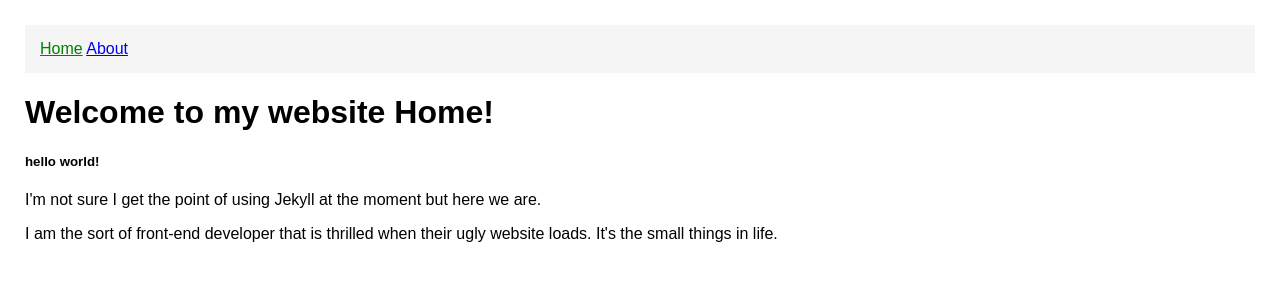
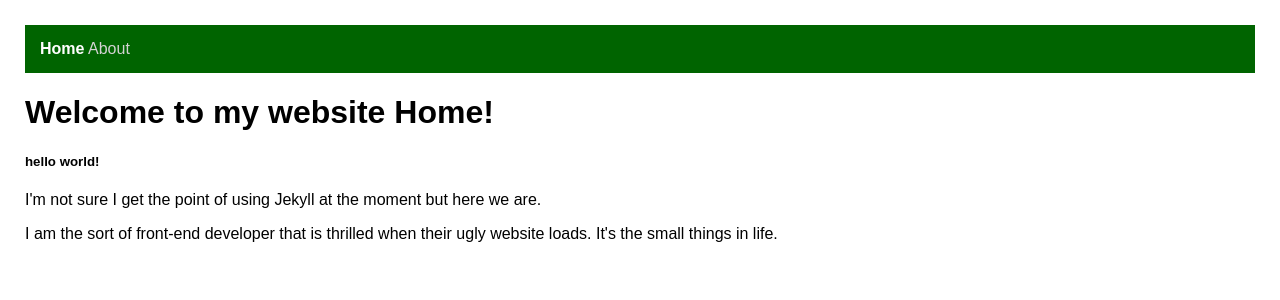
Before and after one commit to alandler/alandler.github.io, a Jekyll site: the page built from index.markdown, in a window 1280 px wide. Shown: the top 300 px of the page. Built offline with Jekyll 4.4.1, drawn with Linux system fonts in a browser that asks for light colours.

Commit message:
Nav bar styling bold and green

```diff
--- a/_includes/navigation.html
+++ b/_includes/navigation.html
@@ -1,5 +1,5 @@
 <nav>
   {% for item in site.data.navigation %}
-    <a href="{{ item.link }}" {% if page.url == item.link %}class="current"{% endif %}>{{ item.name }}</a>
+    <a href="{{ item.link }}" {% if page.url == item.link %}class="current"{%else%}class="not-current"{% endif %}>{{ item.name }}</a>
   {% endfor %}
 </nav>
--- a/_sass/main.scss
+++ b/_sass/main.scss
@@ -1,9 +1,15 @@
 .current {
-    color: green;
+    color: white;
+    text-decoration: none;
+    font-weight: bold
   }
+.not-current {
+  color: lightgray;
+  text-decoration: none;
+}
 
 nav {
-  background-color: whitesmoke;
+  background-color: darkgreen;
   padding: 15px;
   align-content: center;
 }
```
